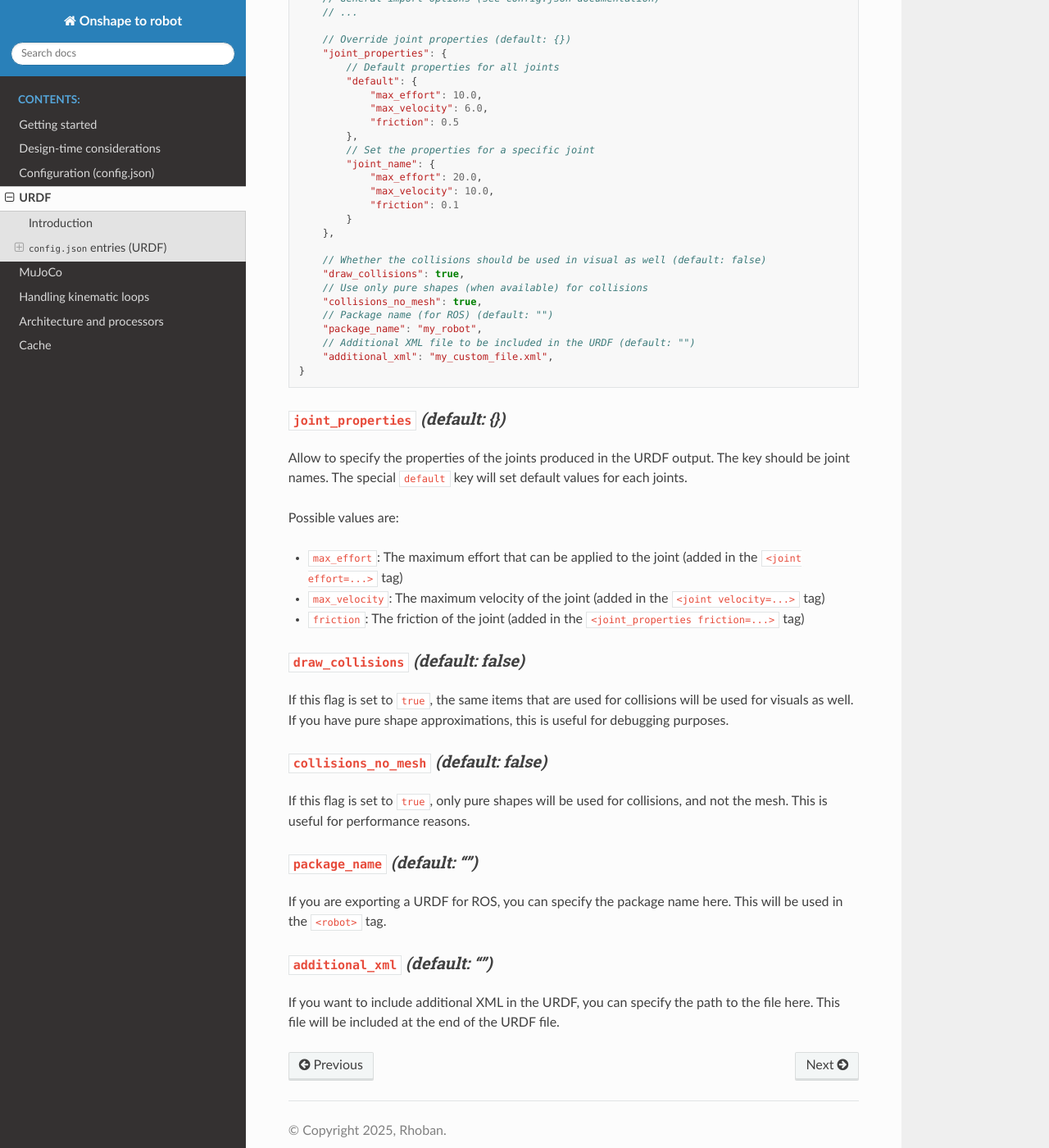
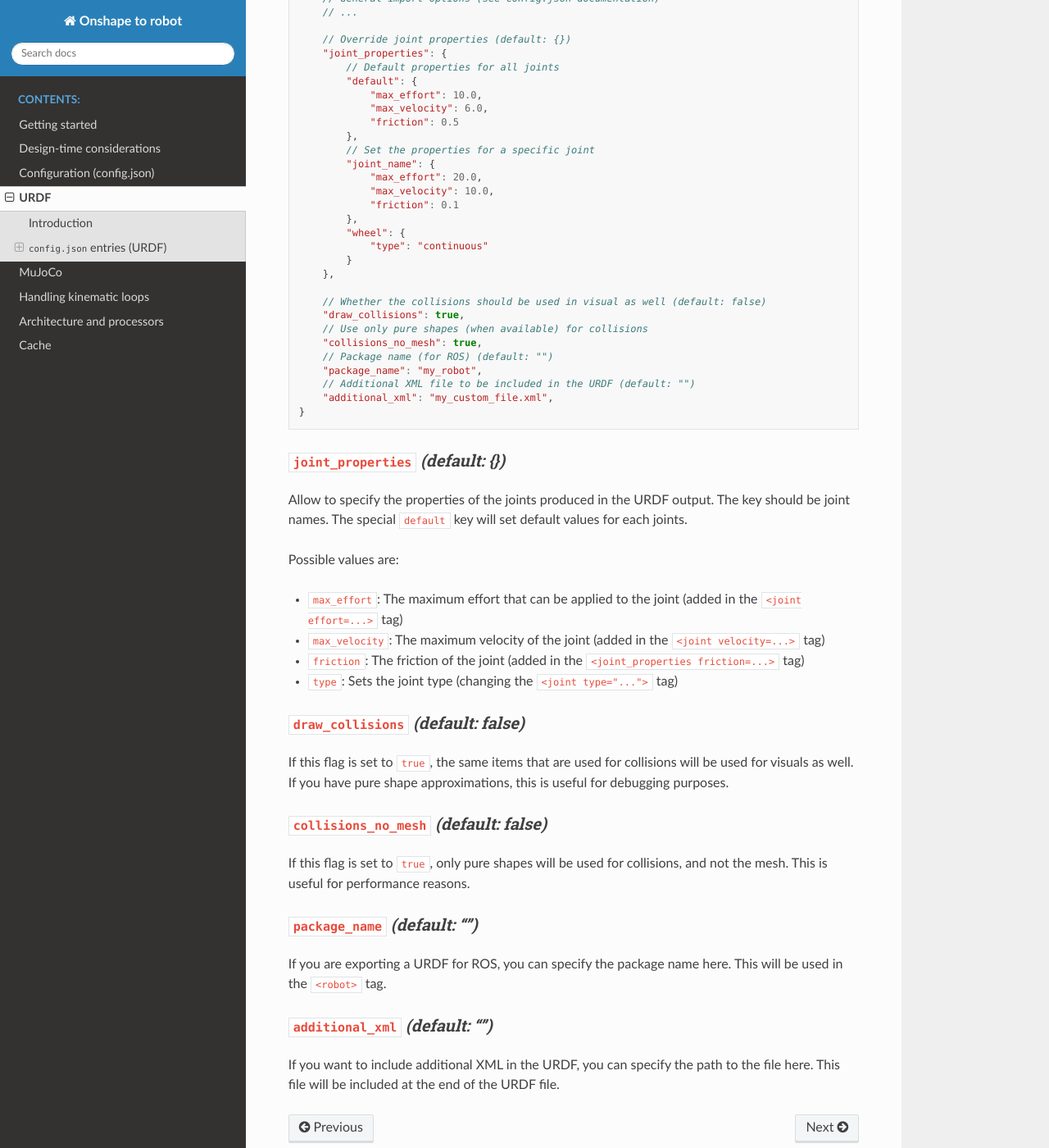
Before and after one commit to Rhoban/onshape-to-robot, a Sphinx documentation site: the page built from docs/source/exporter_urdf.rst, in a window 1280 px wide and 1400 px high, scrolled down 556 px. Shown: the whole window at 82% size. Built offline with Sphinx 7.4.7 and the Read the Docs theme 3.1.0, drawn with Linux system fonts in a browser that asks for light colours.

Commit message:
Allowing joint type override for URDF

```diff
--- a/docs/source/exporter_urdf.rst
+++ b/docs/source/exporter_urdf.rst
@@ -35,6 +35,9 @@ Here is an example of complete ``config.json`` file, with details below:
                 "max_effort": 20.0,
                 "max_velocity": 10.0,
                 "friction": 0.1
+            },
+            "wheel": {
+                "type": "continuous"
             }
         },
 
@@ -58,6 +61,7 @@ Possible values are:
 * ``max_effort``: The maximum effort that can be applied to the joint (added in the ``<joint effort=...>`` tag)
 * ``max_velocity``: The maximum velocity of the joint (added in the ``<joint velocity=...>`` tag)
 * ``friction``: The friction of the joint (added in the ``<joint_properties friction=...>`` tag)
+* ``type``: Sets the joint type (changing the ``<joint type="...">`` tag)
 
 ``draw_collisions`` *(default: false)*
 ~~~~~~~~~~~~~~~~~~
```
Also changed, not shown: 1 other file.
